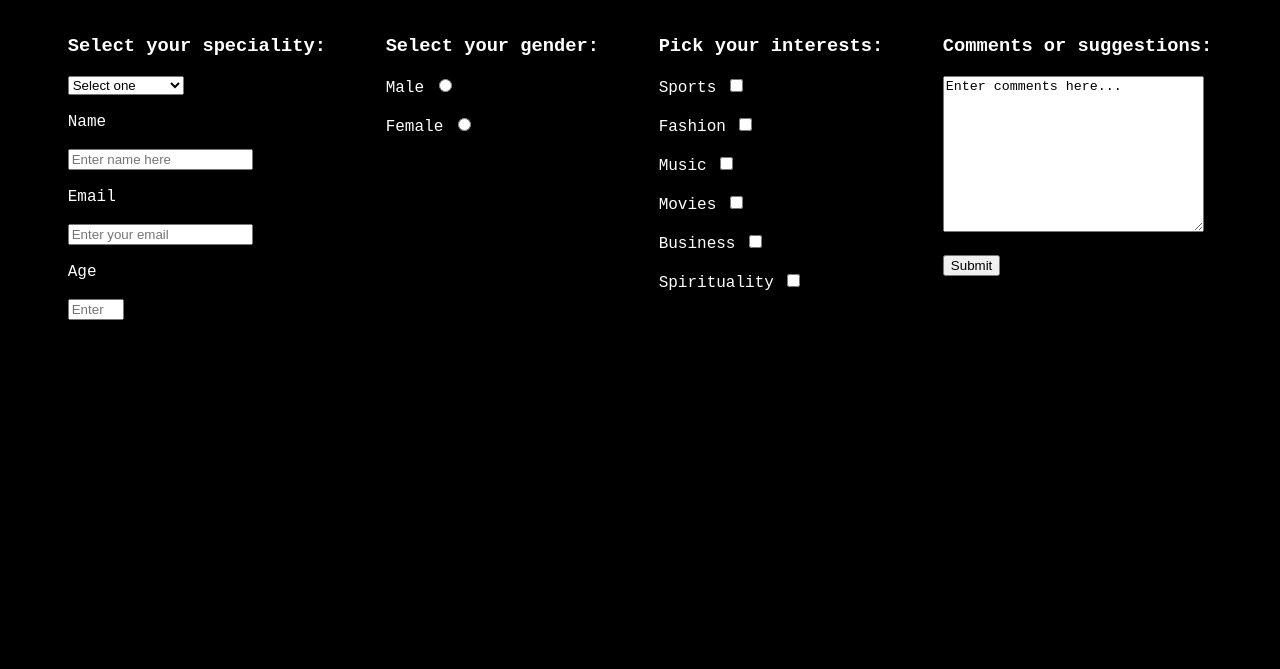
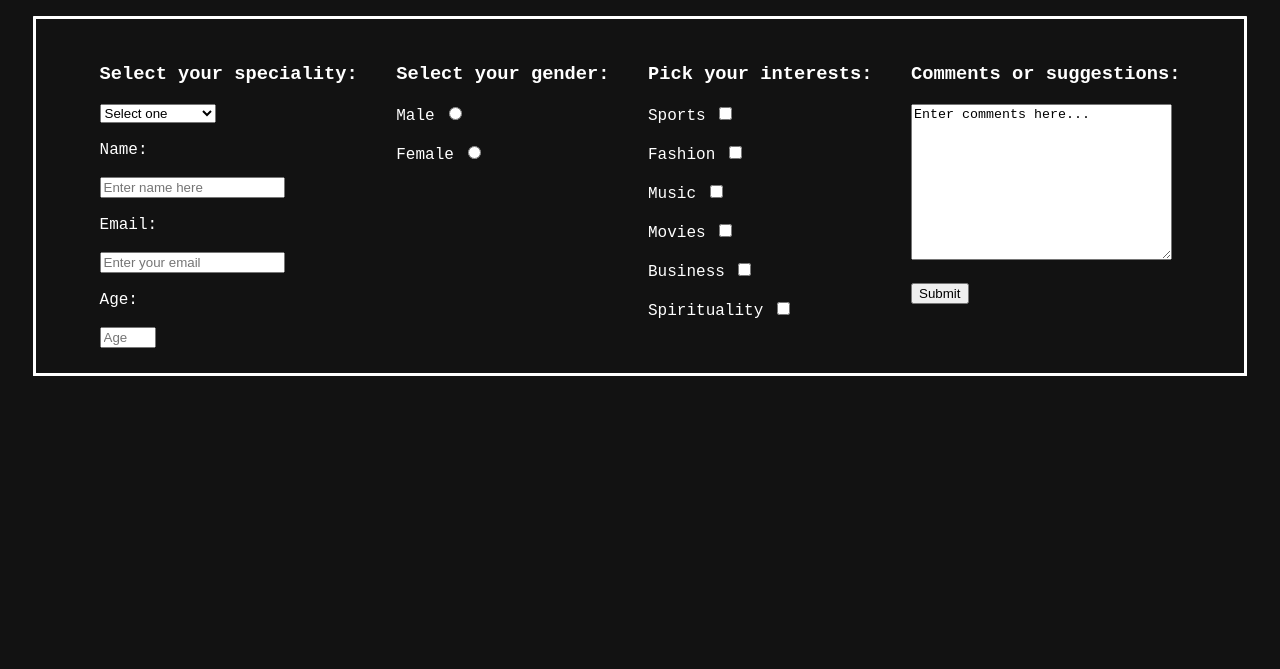
Before and after one commit to neilmaghanga/surveyForm, a plain HTML site: page index.html in a window 1280 px wide. Shown: the part 171-840 px from the top of the page. Drawn offline with Linux system fonts and the light colour scheme.

Commit message:
add border around form

```diff
--- a/index.html
+++ b/index.html
@@ -26,16 +26,16 @@
                         <option value="sales">Sales Person</option>
                     </select>
                 </label><br><br>
-                <label for="name">Name<br><br>
+                <label for="name">Name:<br><br>
                     <input id="name" type="text" placeholder="Enter name here">
                 </label><br><br>
 
-                <label for="email">Email<br><br>
+                <label for="email">Email:<br><br>
                     <input type="email" id="email" placeholder="Enter your email">
                 </label><br><br>
 
-                <label for="number">Age<br><br>
-                    <input type="number" id="number" placeholder="Enter your age" min="18" max="65">
+                <label for="number">Age:<br><br>
+                    <input type="number" id="number" placeholder="Age" min="18" max="65">
                 </label>
             </div>
 
--- a/style.css
+++ b/style.css
@@ -3,7 +3,7 @@ body {
     height: 100vh;
     font-family: monospace, sans-serif;
     font-size: 16px;
-    background: #000000;
+    background: #121212;
     color: #ffffff;
 }
 
@@ -21,5 +21,8 @@ form {
     flex-wrap: wrap;
     justify-content: space-evenly;
     align-items: flex-start;
-
+    border-style: solid;
+    border-radius: 0.1%;
+    padding: 25px;
+    margin: 25px;
 }
```
